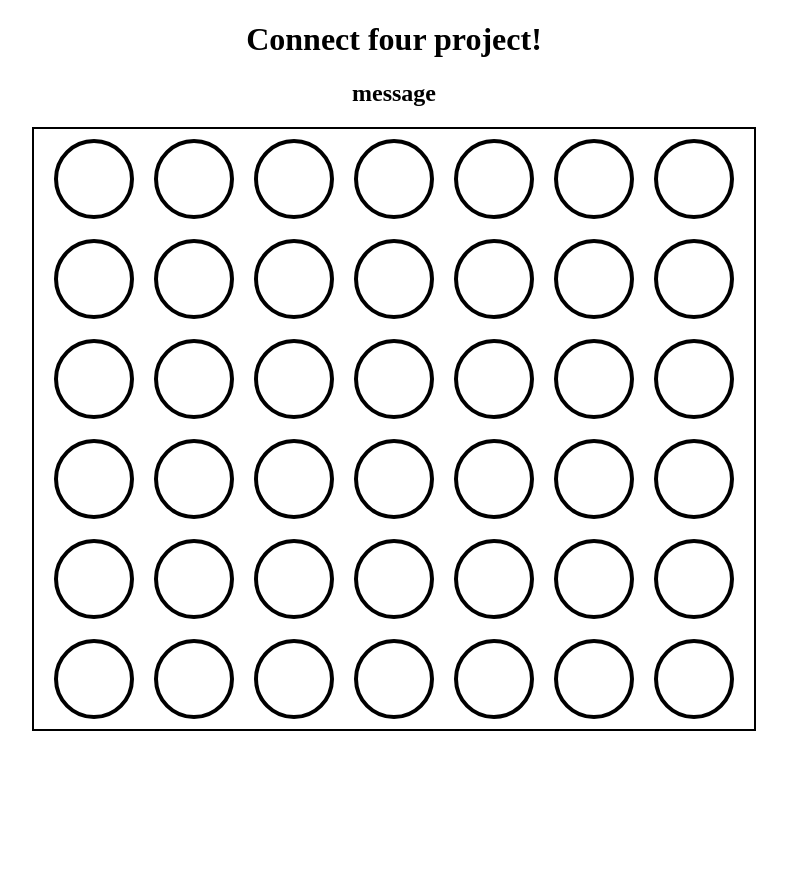
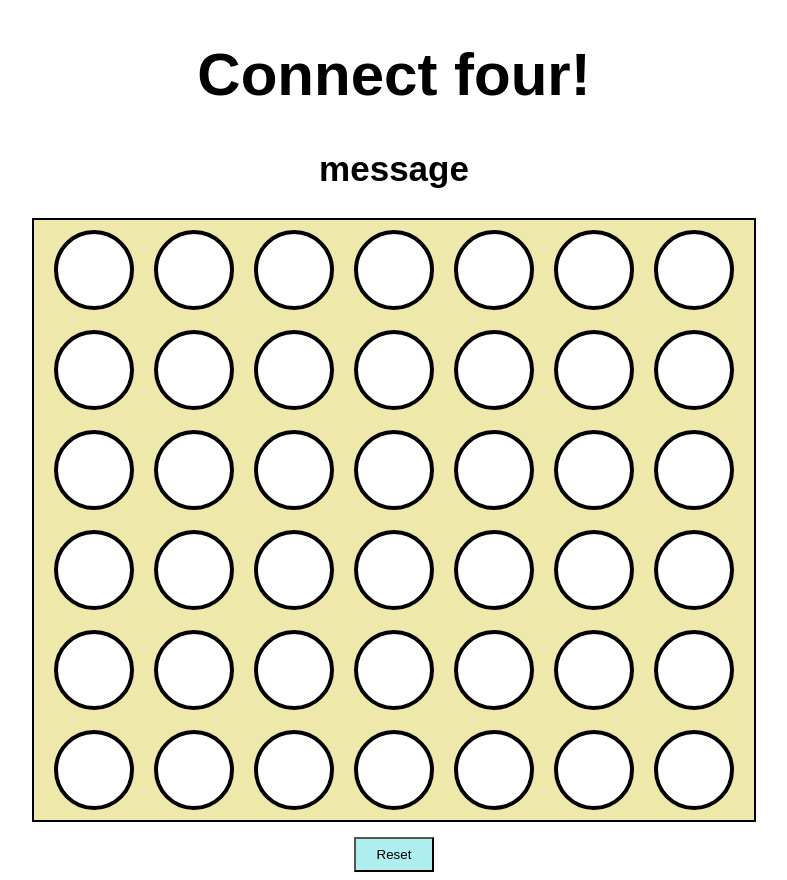
Before and after one commit to choijyoung/connectfour, a plain HTML site: page index.html in a window 1280 px wide. Shown: the whole page, without its empty margins (246-1033 px from the left). Before the commit the page ends 800 px from the top, so only its background shows below. Drawn offline with Linux system fonts and the light colour scheme.

Commit message:
font change

```diff
--- a/css/style.css
+++ b/css/style.css
@@ -1,5 +1,27 @@
+body {
+font-family: 'Red Hat Display', sans-serif;
+}
+
+h1 {
+  font-size: 60px;
+}
+
+h2 {
+  font-size: 35px;
+}
+
 h1, h2 {
   text-align: center;
+}
+
+#resetButton {
+  display: flex;
+  justify-content: center;
+  margin: auto;
+  margin-top:15px;
+  width: 80px;
+  padding: 8px 0;
+  background-color: paleturquoise;
 }
 
 .board {
@@ -11,7 +33,7 @@ h1, h2 {
   height: 600px;
   margin: auto;
   justify-content: center;
-  background-color: white;
+  background-color: palegoldenrod;
 }
 
 .circles {
--- a/index.html
+++ b/index.html
@@ -9,7 +9,7 @@
   <script defer src="js/app.js"></script>
 </head>
 <body>
-  <h1>Connect four project!</h1>
+  <h1>Connect four!</h1>
   <h2>message</h2>
   <div class="board">
     <div class="circles" id="boardCircle0"></div>
@@ -55,5 +55,7 @@
     <div class="circles" id="boardCircle40"></div>
     <div class="circles" id="boardCircle41"></div>
   </div>
+  <button id="resetButton">Reset</button>
+  <button id="replayButton" hidden>Replay</button>
 </body>
 </html>
```
